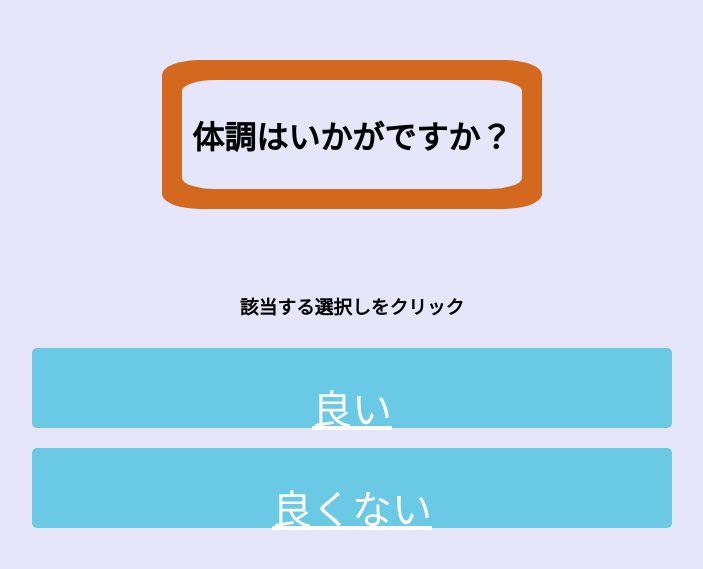
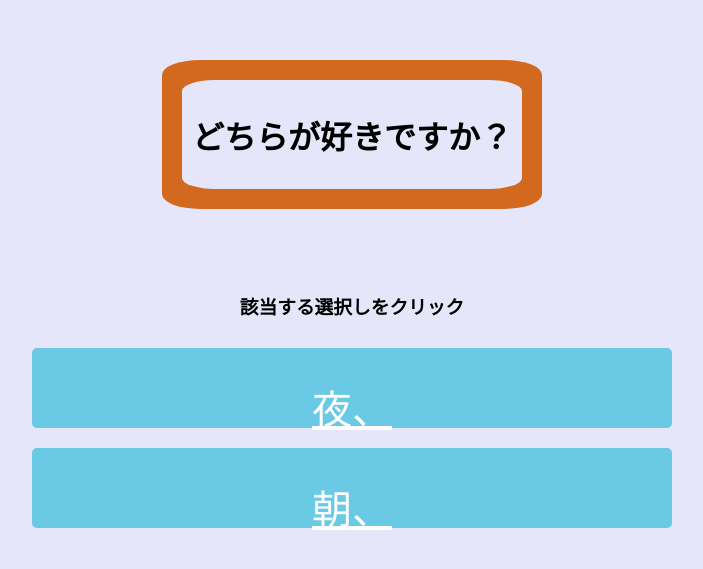
Before and after one commit to Michelan-code/120_HTML, a plain HTML site: page index.html in a window 1280 px wide. Shown: the part 141-710 px from the top of the page, without its empty margins (296-999 px from the left). Drawn offline with Linux system fonts and the light colour scheme.

Commit message:
Update index.html

```diff
--- a/index.html
+++ b/index.html
@@ -9,15 +9,15 @@
     <body>
         <div class="question_outside">
            <div class="question_inside">
-            <h1>体調はいかがですか？</h1>
+            <h1>どちらが好きですか？</h1>
            </div>
         </div>
         <h3>該当する選択しをクリック</h3>
         <button >
-           <a href="https://michelan-code.github.io/121_HTML/"> 良い</a>
+           <a href="https://michelan-code.github.io/121_HTML/"> 夜、</a>
         </button>
 	    <button >
-            <a href="https://michelan-code.github.io/122_HTML/"> 良くない</a>
+            <a href="https://michelan-code.github.io/122_HTML/"> 朝、</a>
          </button>
     </body>
 </html>
```
